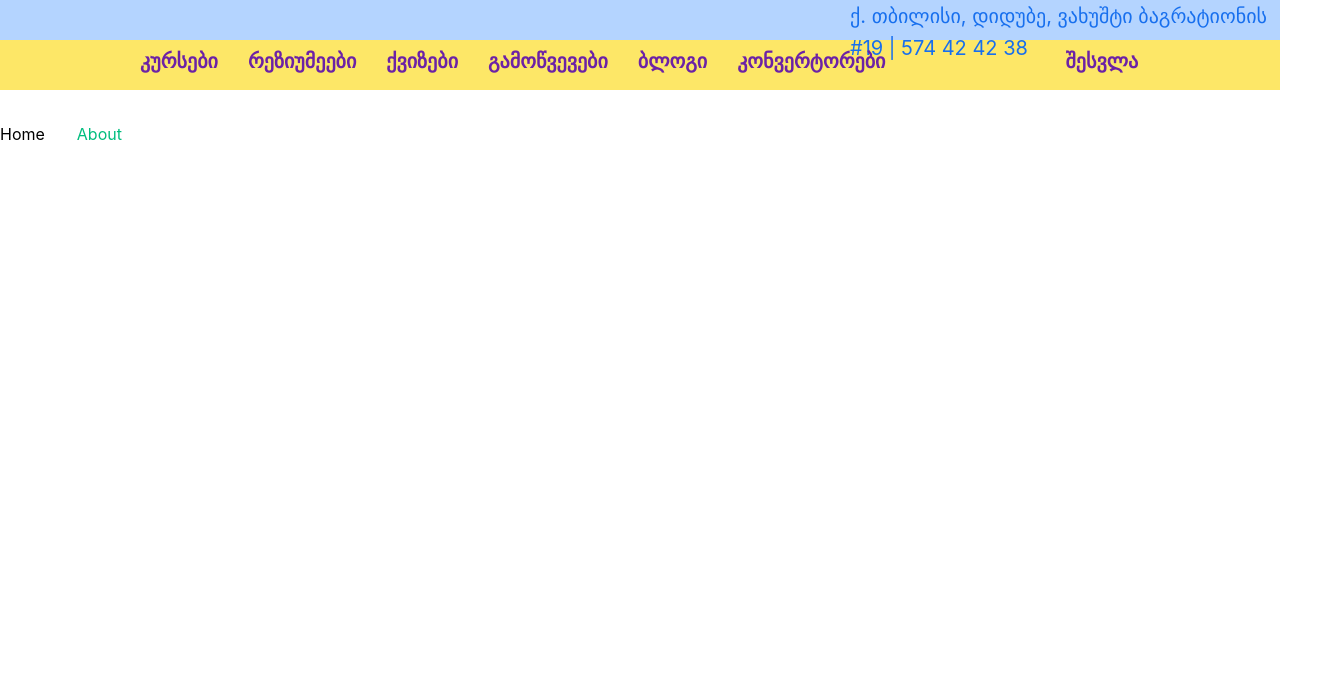
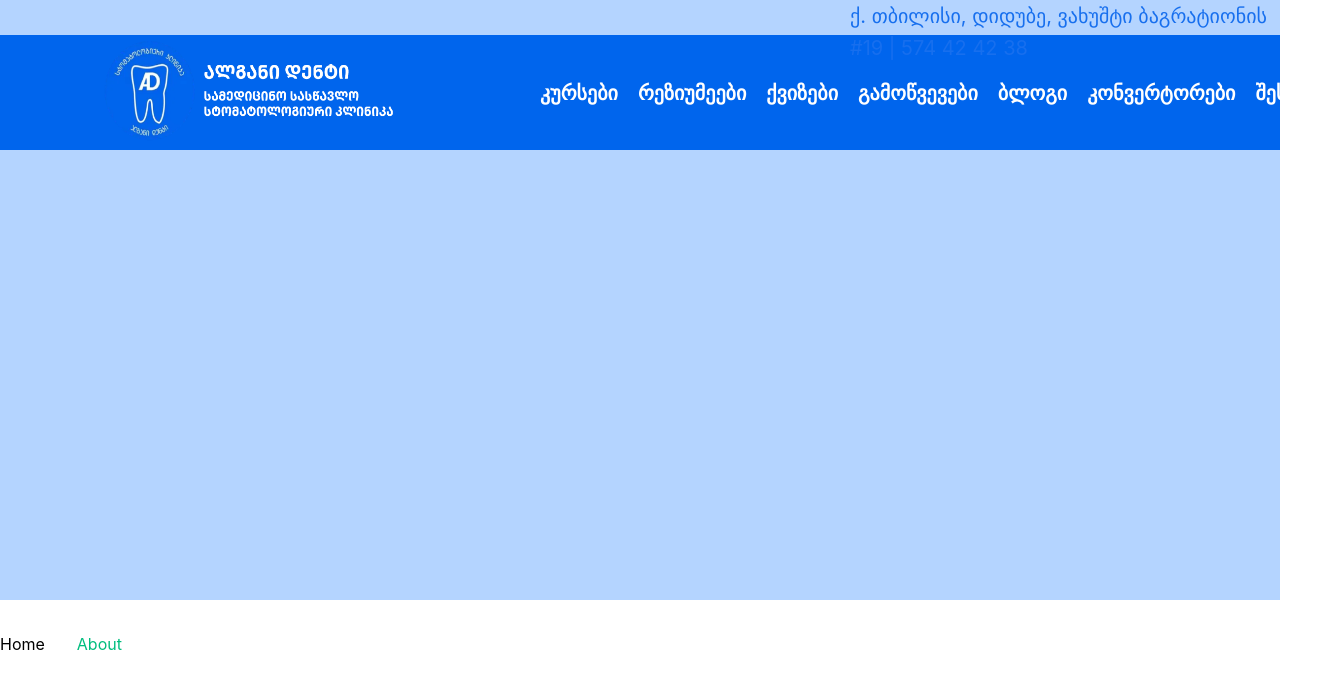
Before and after one commit to SabaMinadze/dentistryVue, a Vue app: page / in a window 1280 px wide. Shown: the top 688 px of the page, 1328 px wide, since content can reach past the window. Built offline with nearby package versions, Linux system fonts and the light colour scheme.

Commit message:
Add new files

```diff
--- a/src/components/head1.vue
+++ b/src/components/head1.vue
@@ -13,7 +13,7 @@
 
 <style scoped>
 .box{
-    height: 40px;
+    height: 35px;
     width: 100%;
     background-color: rgb(180,212,255);
     color: rgb(23,111,238);
--- a/src/components/head2.vue
+++ b/src/components/head2.vue
@@ -1,6 +1,7 @@
 <template>
     <div>
         <div class="box">
+            <img src="../assets/logo.png" alt="error" height="110px" width="300px">
             <ul>
                 <li><p>კურსები</p></li>
                 <li><p>რეზიუმეები</p></li>
@@ -8,7 +9,7 @@
                 <li><p>გამოწვევები</p></li>
                 <li><p>ბლოგი</p></li>
                 <li><p>კონვერტორები</p></li>
-                <li><p class="txt">შესვლა</p></li>
+                <li><p>შესვლა</p></li>
             </ul>
 
         </div>
@@ -22,24 +23,25 @@
 
 <style scoped>
 .box{
-    height: 50px;
+    height: 115px;
     width: 100%;
-    background-color: rgb(253,231,103);
+    background-color: rgb(0,101,237);
     color: rgb(108,34,166);
 }
 
 ul{
     display: flex;
     list-style: none;
-    color: rgb(108,34,166);
-    gap: 30px;
+    color: rgb(255,255,255);
     font-size: 20px;
     font-weight: 700;
-    margin-left: 100px;
+    margin-left: 500px;
+    transform: translateY(-80px);
+    gap: 20px;
 }
 
 p{
-    font-weight: 800;
+    font-weight: 600;
     margin-top: 5px;
     cursor: pointer;
 }
@@ -47,4 +49,8 @@ p{
 .txt{
     margin-left: 150px;
 }
+
+img{
+    margin-left: 100px;
+}
 </style>
--- /dev/null
+++ b/src/components/head3.vue
@@ -0,0 +1,19 @@
+<template>
+    <div>
+        <div class="box"></div>
+
+    </div>
+</template>
+<script>
+export default {
+
+}
+</script>
+<style scoped>
+.box{
+    width: 100%;
+    height: 450px;
+    background-color: rgb(180,212,255);
+}
+
+</style>
--- a/src/views/HomeView.vue
+++ b/src/views/HomeView.vue
@@ -1,11 +1,13 @@
 <script setup lang="ts">
 import head1 from '../components/head1.vue'
 import head2 from '../components/head2.vue'
+import head3 from "../components/head3.vue"
 </script>
 
 <template>
   <div>
     <head1/>
     <head2/>
+    <head3/>
   </div>
 </template>
```
Also changed, not shown: src/assets/logo.png (added).
